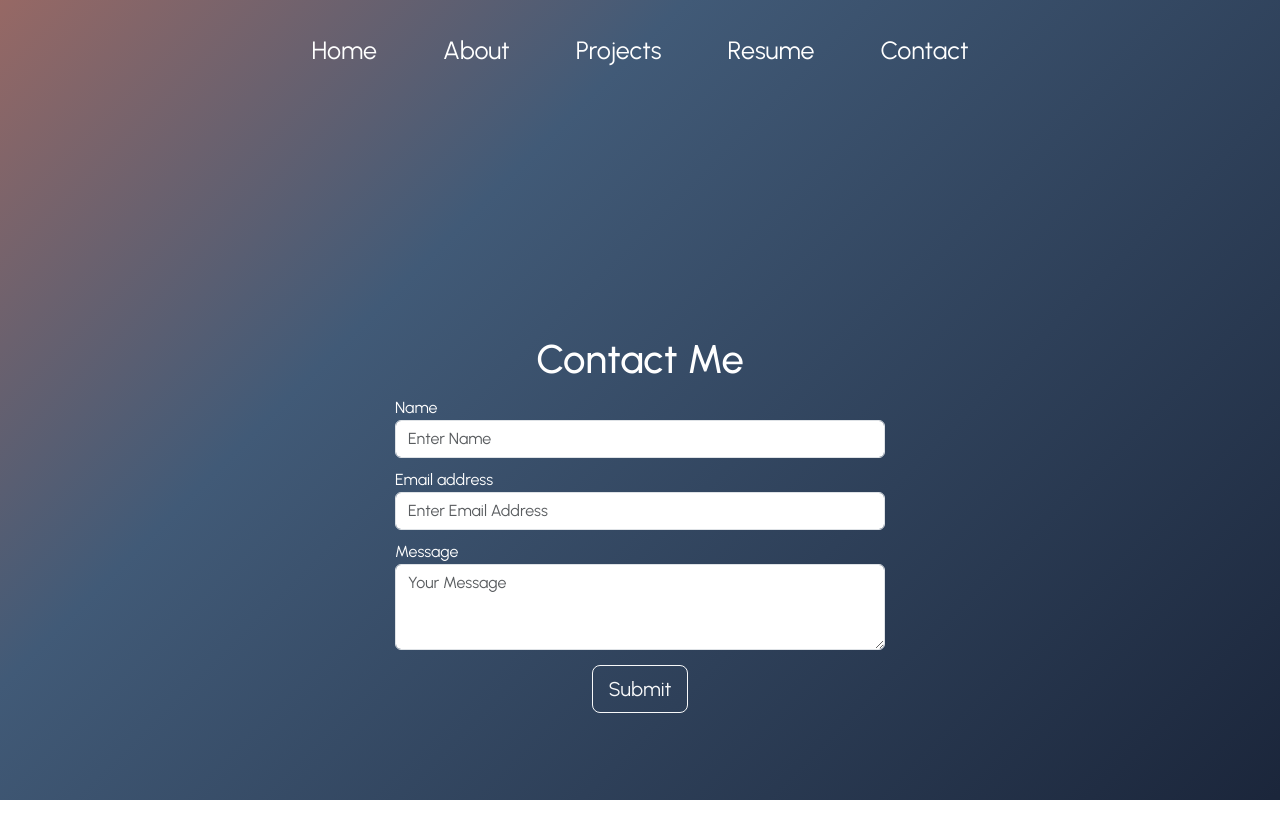
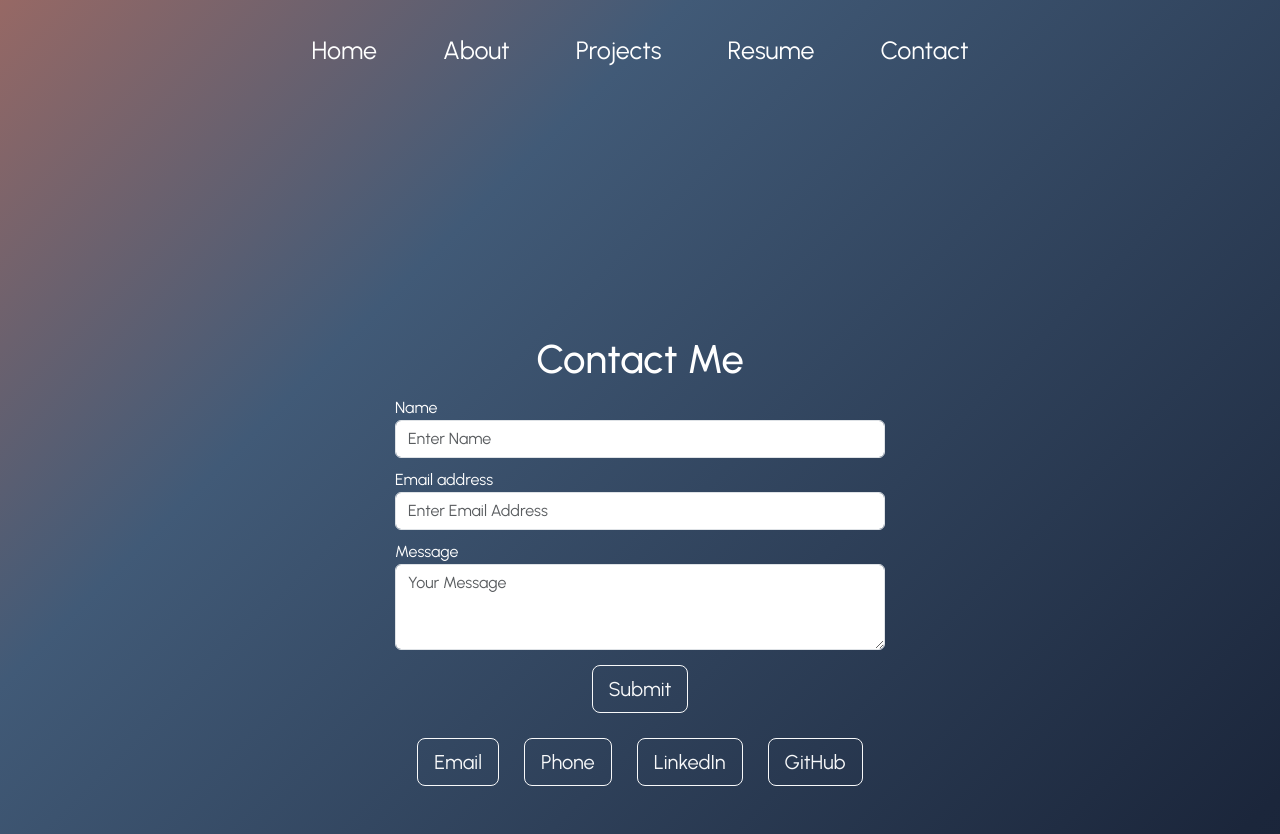
Before and after one commit to reececorkhill/React-Portfolio, a React (Vite) app in the folder react-portfolio/: page /Contact in a window 1280 px wide. Before the commit the page ends 800 px from the top, so only its background shows below. Built offline with nearby package versions, Linux system fonts and the light colour scheme.

Commit message:
Added contact info to contact.jsx component.

```diff
--- a/react-portfolio/index.css
+++ b/react-portfolio/index.css
@@ -143,6 +143,21 @@ form {
 	margin-top: 10px;
 }
 
+.contact-info {
+	display: flex;
+	flex-direction: row;
+	padding-top: 15px;
+	gap: 25px;
+}
+
+#form-contact-button {
+	margin-top: 10px;
+}
+
+#form-social-button {
+	margin-top: 10px;
+}
+
 /* Credit: Manuel Pinto // https://codepen.io/P1N2O/pen/pyBNzX */
 @keyframes gradient {
 	0% {
--- a/react-portfolio/src/components/Contact.jsx
+++ b/react-portfolio/src/components/Contact.jsx
@@ -19,6 +19,12 @@ const Contact = () => {
                   <textarea className="form-control" id="FormControlTextarea1" rows="3" placeholder="Your Message"></textarea>
                 </div>
                 <button type="submit" className="btn btn-outline-light btn-lg" id="form-submit-button">Submit</button>
+                <div className="contact-info">
+                  <a className="btn btn-outline-light btn-lg" href="mailto:reece@smartit-webdevelopment.com" role="button" id="form-contact-button">Email</a>
+                  <a className="btn btn-outline-light btn-lg" href="tel:+447749710226" role="button" id="form-contact-button">Phone</a>
+                  <a className="btn btn-outline-light btn-lg" href="https://www.linkedin.com/in/reece-corkhill/" role="button" id="form-social-button">LinkedIn</a>
+                  <a className="btn btn-outline-light btn-lg" href="https://github.com/reececorkhill/" role="button" id="form-social-button">GitHub</a>
+                </div>
           </form>
       </div>
     </div>
```
